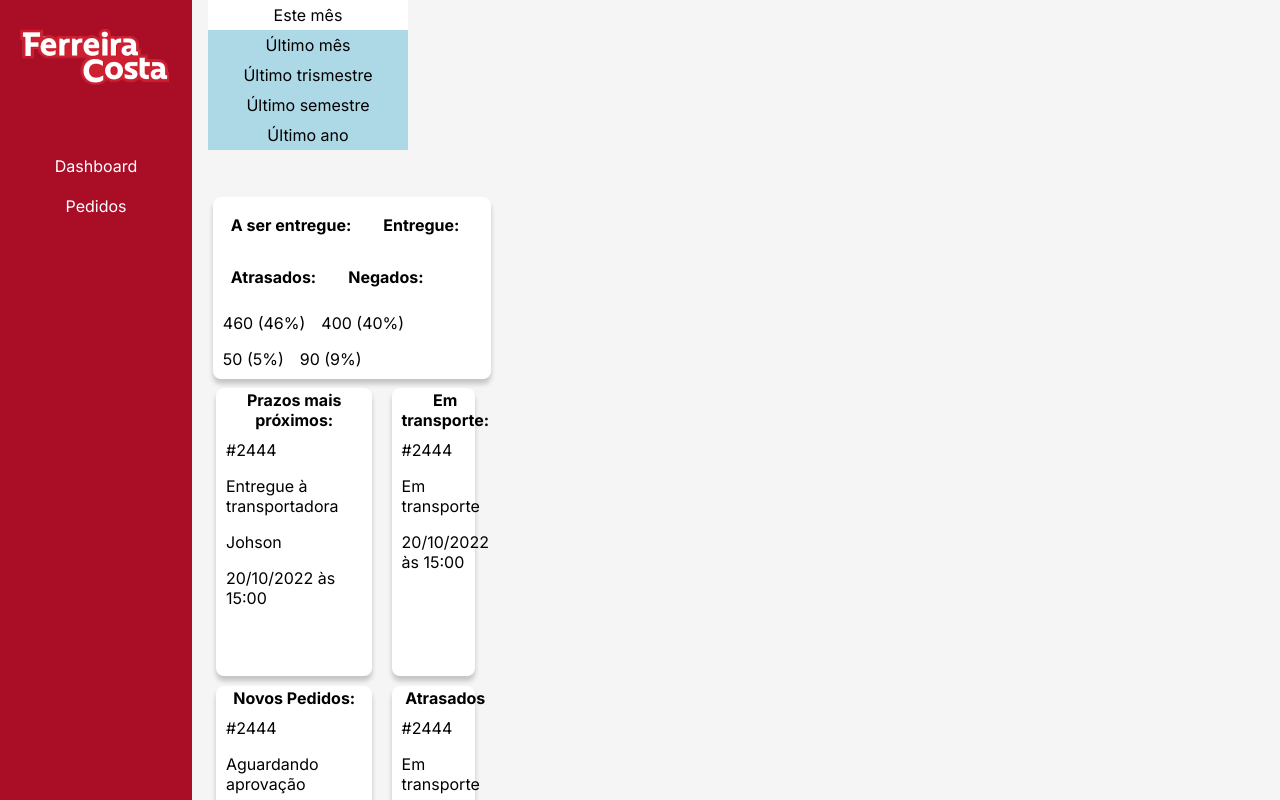
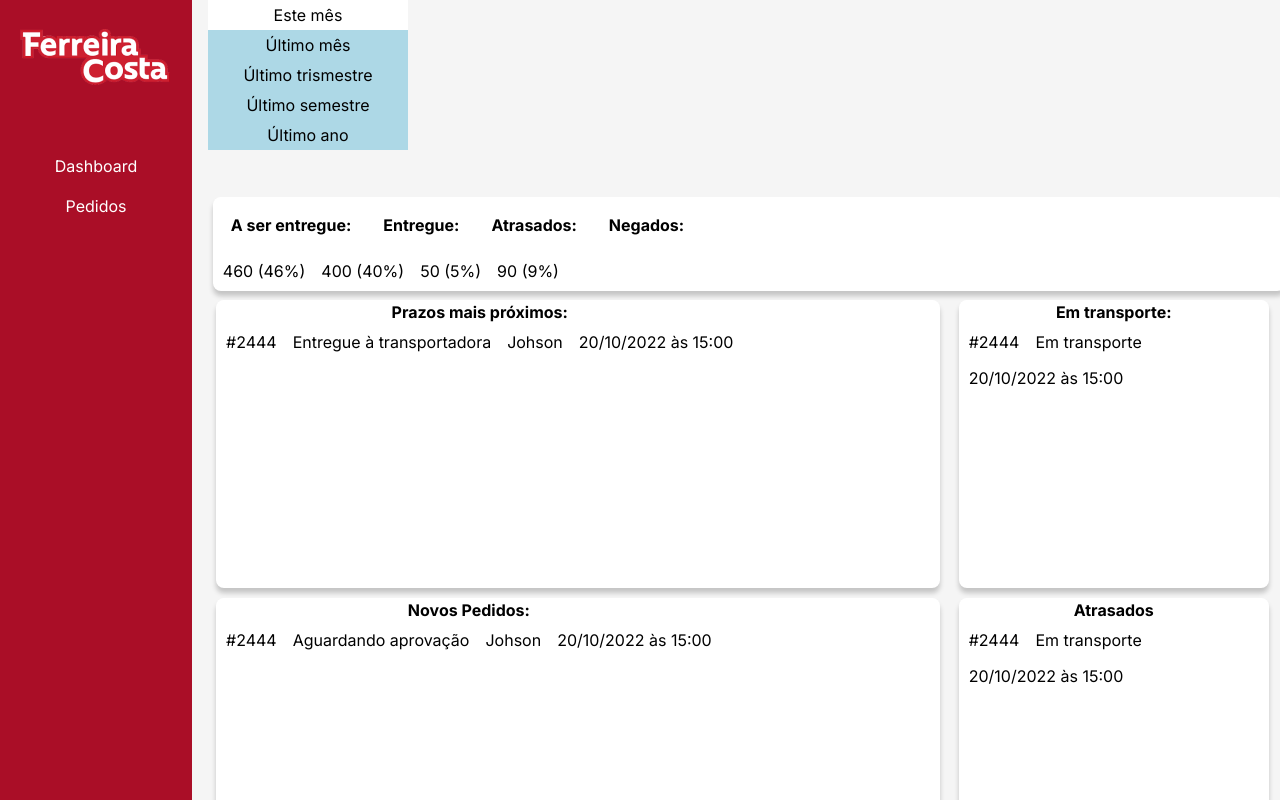
Before and after one commit to JoaoVNicacio/Ferreira-Costa-OMS, a React (Vite) app: page / in a window 1280 px wide. Shown: the top 800 px of the page. Built offline with nearby package versions, Linux system fonts and the light colour scheme.

Commit message:
Exclusão da terceira coluna do grid

```diff
--- a/src/styles/wrapper.ts
+++ b/src/styles/wrapper.ts
@@ -6,8 +6,9 @@ const Wrapper = styled.div`
     display: flex;
 
     display: grid;
-    grid-template-columns: 1fr 1fr 6fr;
+    grid-template-columns: 1fr 6fr;
     grid-template-rows: 15vw 80vw;
+    overflow-y: hidden;
 
     grid-template-areas:
         "aside filter"
```
